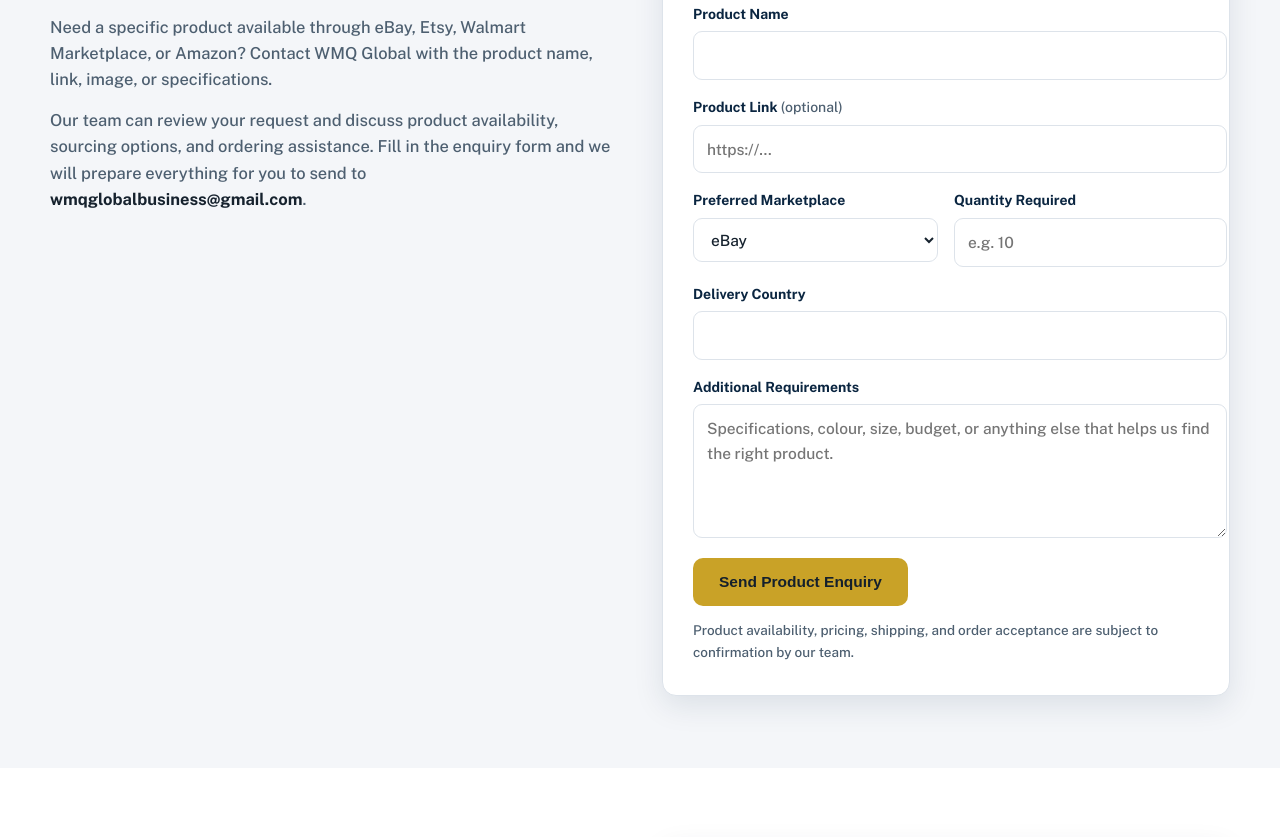
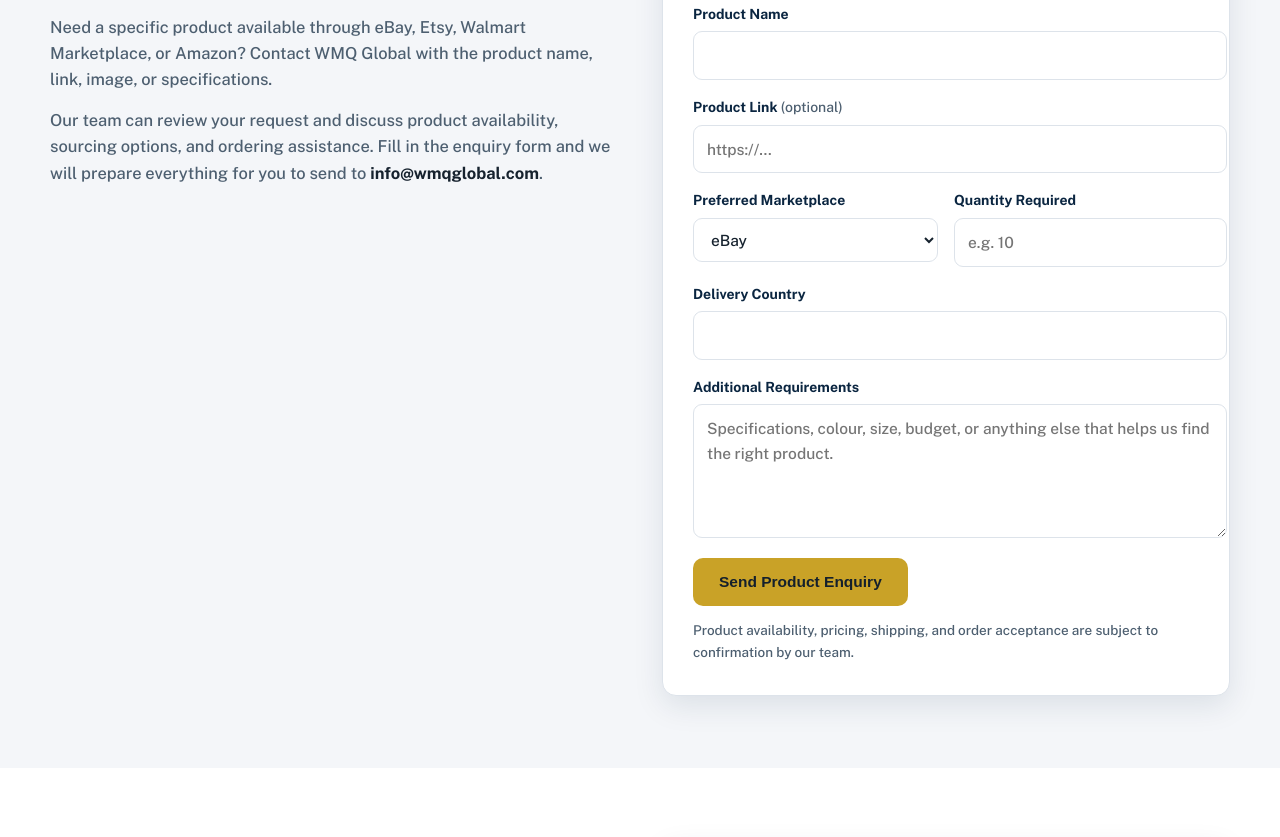
Before and after one commit to wmqglobalbusiness-wq/wmqglobal, a plain HTML site: page index.html in a window 1280 px wide. Shown: the part 3042-3879 px from the top of the page. Drawn offline with nearby package versions, Linux system fonts and the light colour scheme.

Commit message:
Update index.html

```diff
--- a/index.html
+++ b/index.html
@@ -489,7 +489,7 @@
               </div>
               <div class="prose">
                 <p>Need a specific product available through eBay, Etsy, Walmart Marketplace, or Amazon? Contact WMQ Global with the product name, link, image, or specifications.</p>
-                <p>Our team can review your request and discuss product availability, sourcing options, and ordering assistance. Fill in the enquiry form and we will prepare everything for you to send to <strong>wmqglobalbusiness@gmail.com</strong>.</p>
+                <p>Our team can review your request and discuss product availability, sourcing options, and ordering assistance. Fill in the enquiry form and we will prepare everything for you to send to <strong>info@wmqglobal.com</strong>.</p>
               </div>
             </div>
             <div class="form-card reveal">
@@ -689,7 +689,7 @@
             <div class="contact-cards reveal">
               <div class="contact-card">
                 <p class="k">Business Email</p>
-                <a class="v" href="mailto:wmqglobalbusiness@gmail.com">wmqglobalbusiness@gmail.com</a>
+                <a class="v" href="mailto:info@wmqglobal.com">info@wmqglobal.com</a>
                 <p>The fastest way to reach us — we review every enquiry personally.</p>
               </div>
               <div class="contact-card">
```
